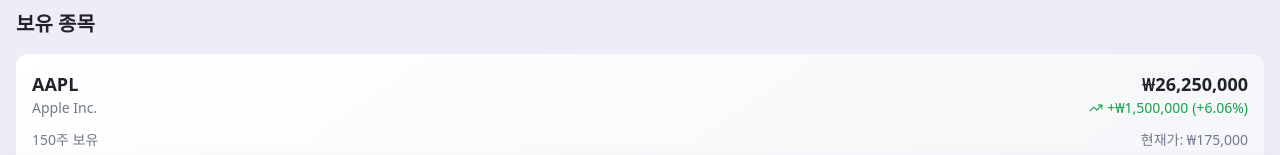
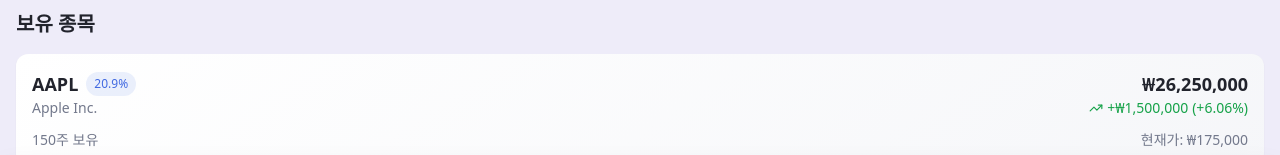
Before and after one commit to kakaopaysec-rebalace-team/AI-hackathon-rebalancing, a React (Vite) app: page / in a window 1280 px wide. Shown: the part 574-729 px from the top of the page. Built offline with nearby package versions, Linux system fonts and the light colour scheme; the HTML template or start-up script is replaced by a standard one.

Commit message:
feat: Add portfolio percentage to stock details

```diff
--- a/src/components/PortfolioCard.tsx
+++ b/src/components/PortfolioCard.tsx
@@ -11,6 +11,7 @@ interface PortfolioCardProps {
   totalValue: number;
   change: number;
   changePercent: number;
+  portfolioPercent: number;
 }
 
 export function PortfolioCard({
@@ -22,6 +23,7 @@ export function PortfolioCard({
   totalValue,
   change,
   changePercent,
+  portfolioPercent,
 }: PortfolioCardProps) {
   const isPositive = change >= 0;
 
@@ -29,7 +31,12 @@ export function PortfolioCard({
     <Card className="card-gradient p-4 mb-3 border-0">
       <div className="flex justify-between items-start mb-3">
         <div>
-          <h3 className="font-semibold text-lg text-foreground">{symbol}</h3>
+          <div className="flex items-center gap-2">
+            <h3 className="font-semibold text-lg text-foreground">{symbol}</h3>
+            <span className="bg-primary/10 text-primary text-xs px-2 py-1 rounded-full font-medium">
+              {portfolioPercent.toFixed(1)}%
+            </span>
+          </div>
           <p className="text-sm text-muted-foreground">{name}</p>
         </div>
         <div className="text-right">
--- a/src/pages/Index.tsx
+++ b/src/pages/Index.tsx
@@ -85,7 +85,9 @@ const Index = () => {
 
         <div className="mb-4">
           <h2 className="text-xl font-bold mb-4">보유 종목</h2>
-          {mockPortfolio.holdings.map((holding) => (
+          {mockPortfolio.holdings.map((holding) => {
+            const portfolioPercent = (holding.totalValue / mockPortfolio.totalValue) * 100;
+            return (
               <PortfolioCard
                 key={holding.symbol}
                 symbol={holding.symbol}
@@ -96,8 +98,10 @@ const Index = () => {
                 totalValue={holding.totalValue}
                 change={holding.change}
                 changePercent={holding.changePercent}
+                portfolioPercent={portfolioPercent}
               />
-          ))}
+            );
+          })}
         </div>
       </div>
 
```
Lines whose indentation alone changed are shown as unchanged.
